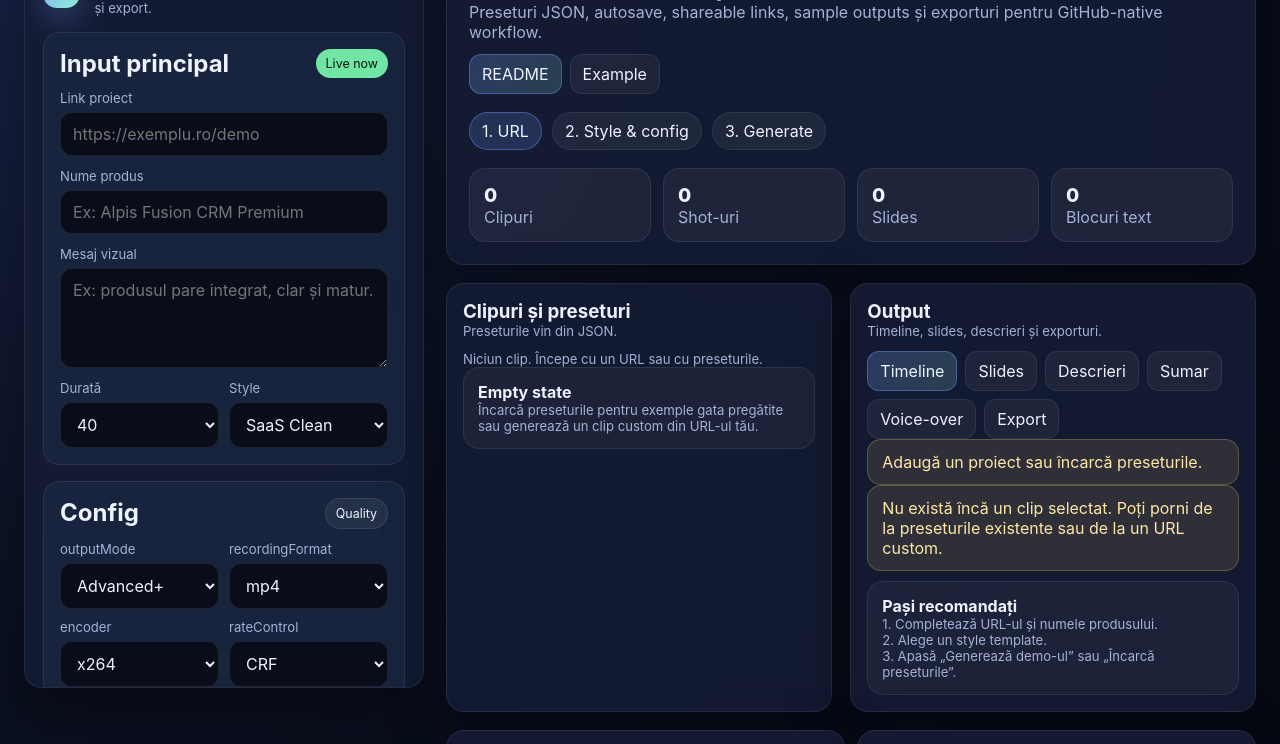
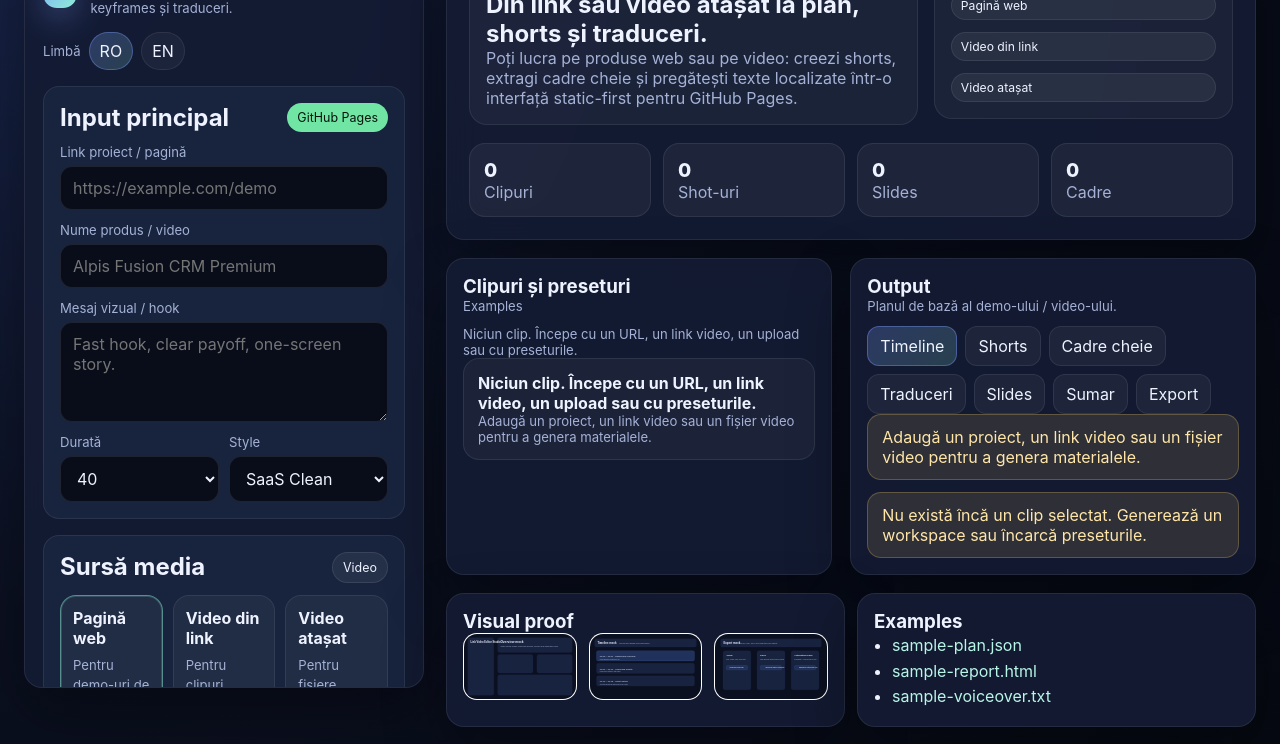
Before and after one commit to LaurAndreea10/Link-Video-Editor-Studio, a website: page index.html in a window 1280 px wide. Shown: the part 88-832 px from the top of the page. Drawn offline with nearby package versions, Linux system fonts and the light colour scheme.

Commit message:
Load multilingual video workspace app

```diff
--- a/index.html
+++ b/index.html
@@ -7,9 +7,12 @@
   <title>Link Video Editor Studio</title>
   <link rel="manifest" href="./manifest.webmanifest" />
   <link rel="stylesheet" href="./assets/app.css" />
+  <link rel="stylesheet" href="./assets/app-video.css" />
 </head>
 <body>
   <div id="app">Link Video Editor Studio</div>
-  <script type="module" src="./assets/app.js"></script>
+  <script src="https://cdn.jsdelivr.net/npm/pptxgenjs@3.12.0/dist/pptxgen.bundle.js"></script>
+  <script src="https://cdn.jsdelivr.net/npm/jszip@3.10.1/dist/jszip.min.js"></script>
+  <script type="module" src="./assets/app-video.js"></script>
 </body>
 </html>
```
